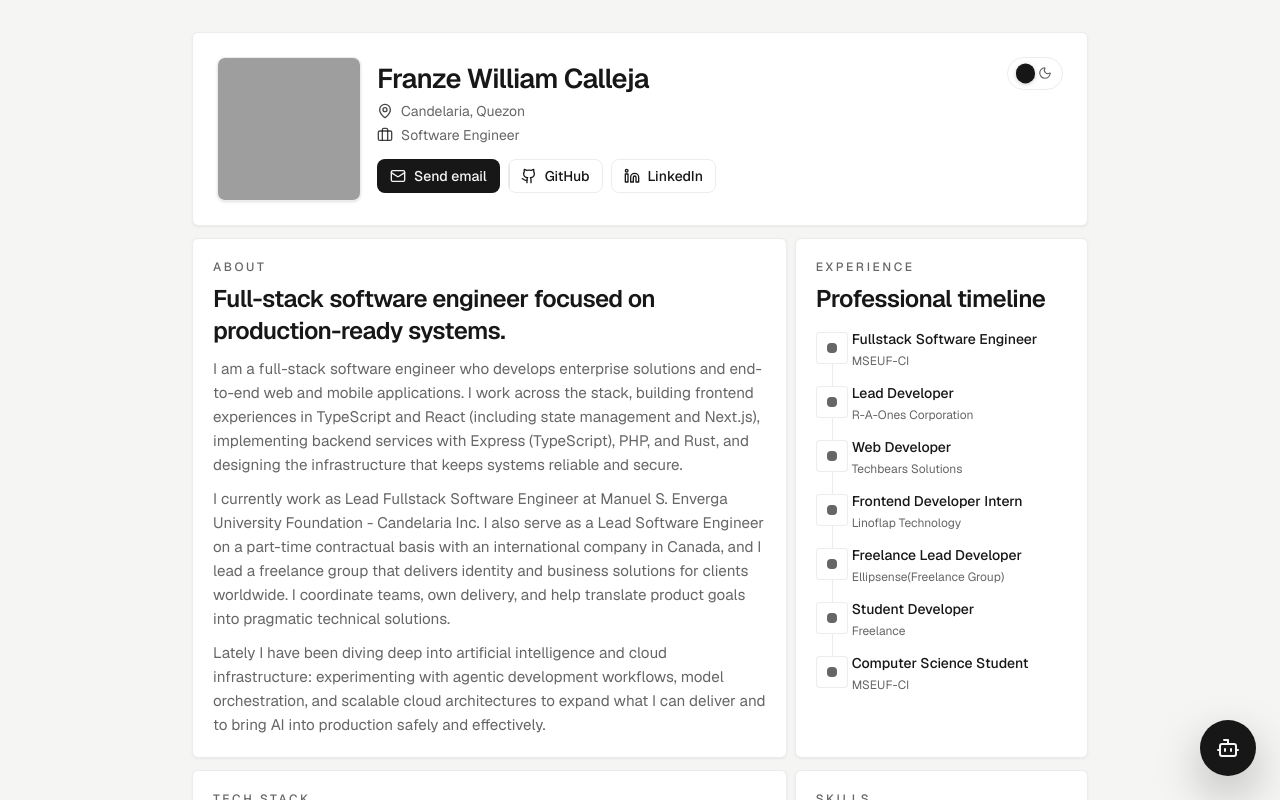
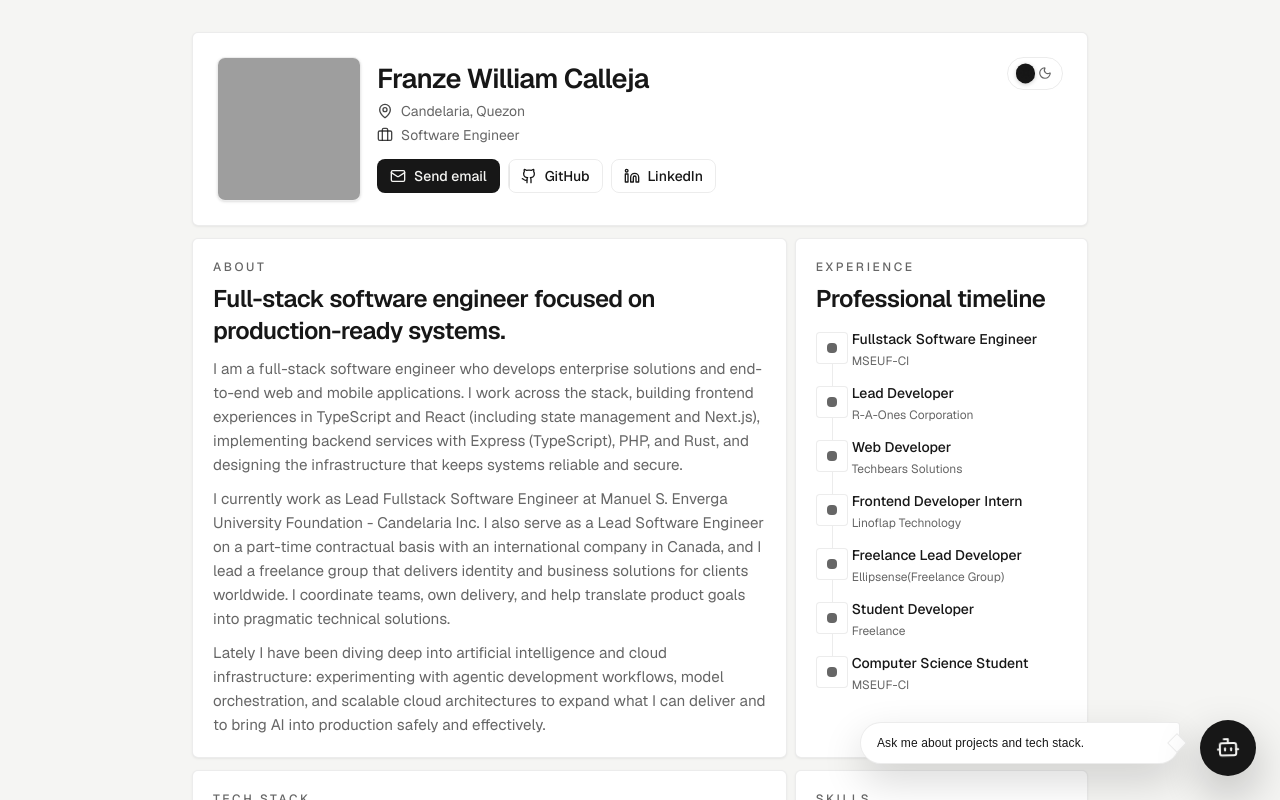
Before and after one commit to franze-calleja/franzecalleja, a Next.js app: page / in a window 1280 px wide. Shown: the top 800 px of the page. Built offline with nearby package versions, Linux system fonts and the light colour scheme; grey boxes are pictures that could not be loaded.

Commit message:
feat: add chat animations and callouts to enhance user interaction

```diff
--- a/app/globals.css
+++ b/app/globals.css
@@ -53,6 +53,80 @@ body {
   color: var(--background);
 }
 
+@keyframes chat-panel-enter {
+  0% {
+    opacity: 0;
+    transform: translateY(0.5rem) scale(0.96);
+  }
+
+  100% {
+    opacity: 1;
+    transform: translateY(0) scale(1);
+  }
+}
+
+@keyframes chat-callout-enter {
+  0% {
+    opacity: 0;
+    transform: translateX(0.75rem) scale(0.95);
+  }
+
+  100% {
+    opacity: 1;
+    transform: translateX(0) scale(1);
+  }
+}
+
+@keyframes chat-bot-idle {
+  0%,
+  100% {
+    transform: translateY(0) rotate(0deg) scale(1);
+  }
+
+  25% {
+    transform: translateY(-0.18rem) rotate(-6deg) scale(1.05);
+  }
+
+  50% {
+    transform: translateY(0.05rem) rotate(0deg) scale(1);
+  }
+
+  75% {
+    transform: translateY(-0.08rem) rotate(6deg) scale(1.03);
+  }
+}
+
+@keyframes chat-bot-open {
+  0%,
+  100% {
+    transform: translateY(0) rotate(0deg) scale(1);
+  }
+
+  25% {
+    transform: translateY(-0.08rem) rotate(-8deg) scale(1.03);
+  }
+
+  75% {
+    transform: translateY(0.04rem) rotate(8deg) scale(1.03);
+  }
+}
+
+.animate-chat-panel-enter {
+  animation: chat-panel-enter 180ms ease-out;
+}
+
+.animate-chat-callout-enter {
+  animation: chat-callout-enter 240ms ease-out;
+}
+
+.animate-chat-bot-idle {
+  animation: chat-bot-idle 2.8s ease-in-out infinite;
+}
+
+.animate-chat-bot-open {
+  animation: chat-bot-open 1.8s ease-in-out infinite;
+}
+
 .theme-switch {
   display: inline-flex;
   align-items: center;
--- a/components/chat-assistant.tsx
+++ b/components/chat-assistant.tsx
@@ -21,11 +21,19 @@ const quickPrompts = [
   "What technologies does he use most?",
 ];
 
+const chatCallouts = [
+  "Try to talk to me.",
+  "Ask me about projects and tech stack.",
+  "I can guide you through the portfolio.",
+];
+
 export default function ChatAssistant() {
   const [open, setOpen] = useState(false);
   const [messages, setMessages] = useState<ChatMessage[]>(starterMessages);
   const [input, setInput] = useState("");
   const [isSending, setIsSending] = useState(false);
+  const [calloutVisible, setCalloutVisible] = useState(false);
+  const [calloutIndex, setCalloutIndex] = useState(0);
   const messagesEndRef = useRef<HTMLDivElement>(null);
 
   useEffect(() => {
@@ -35,6 +43,28 @@ export default function ChatAssistant() {
 
     messagesEndRef.current?.scrollIntoView({ behavior: "smooth" });
   }, [messages, open]);
+
+  useEffect(() => {
+    if (open) {
+      setCalloutVisible(false);
+      return;
+    }
+
+    setCalloutVisible(true);
+
+    const hideTimeout = window.setTimeout(() => {
+      setCalloutVisible(false);
+    }, 3000);
+
+    const nextTimeout = window.setTimeout(() => {
+      setCalloutIndex((currentIndex) => (currentIndex + 1) % chatCallouts.length);
+    }, 5000);
+
+    return () => {
+      window.clearTimeout(hideTimeout);
+      window.clearTimeout(nextTimeout);
+    };
+  }, [open, calloutIndex]);
 
   async function sendMessage(messageText: string) {
     const trimmedMessage = messageText.trim();
@@ -89,15 +119,41 @@ export default function ChatAssistant() {
 
   return (
     <>
-      <div className="fixed bottom-5 right-5 z-50 sm:bottom-6 sm:right-6">
-        {open ? (
-          <div className="mb-3 flex h-[32rem] w-[min(92vw,22rem)] flex-col overflow-hidden rounded-2xl border border-[color:var(--border)] bg-[color:var(--surface)] shadow-[0_20px_60px_rgba(0,0,0,0.18)]">
-            <div className="flex items-center justify-between border-b border-[color:var(--border)] px-4 py-3">
+      <div className="pointer-events-none fixed bottom-5 right-5 z-50 sm:bottom-6 sm:right-6">
+        <div
+          className={`pointer-events-none absolute right-19 bottom-3 transition-[opacity,transform] duration-300 ease-out motion-reduce:transition-none ${
+            calloutVisible && !open
+              ? "translate-x-0 opacity-100 animate-chat-callout-enter"
+              : "translate-x-2 opacity-0"
+          }`}
+          aria-hidden={!calloutVisible || open}
+        >
+          <div className="relative w-72 rounded-3xl rounded-tr-sm border border-(--border) bg-(--surface) px-4 py-2.5 pr-5 text-left shadow-[0_16px_40px_rgba(0,0,0,0.16)] sm:w-80">
+            <span
+              aria-hidden="true"
+              className="absolute right-[-0.34rem] top-1/2 h-3.5 w-3.5 -translate-y-1/2 rotate-45 border border-(--border) bg-(--surface)"
+            />
+            <p className="text-xs font-medium leading-5 tracking-[0.01em] text-foreground">
+              {chatCallouts[calloutIndex]}
+            </p>
+          </div>
+        </div>
+
+        <div
+          className={`pointer-events-auto absolute bottom-19 right-0 w-[min(92vw,22rem)] origin-bottom-right rounded-2xl border border-(--border) bg-(--surface) shadow-[0_20px_60px_rgba(0,0,0,0.18)] transition-[opacity,transform] duration-200 ease-out motion-reduce:transition-none ${
+            open
+              ? "translate-y-0 scale-100 opacity-100 animate-chat-panel-enter"
+              : "pointer-events-none translate-y-3 scale-95 opacity-0"
+          }`}
+          aria-hidden={!open}
+        >
+          <div className="flex h-128 flex-col overflow-hidden rounded-2xl">
+            <div className="flex items-center justify-between border-b border-(--border) px-4 py-3">
               <div className="space-y-0.5">
-                <p className="text-sm font-semibold text-[color:var(--foreground)]">
+                <p className="text-sm font-semibold text-foreground">
                   Portfolio Assistant
                 </p>
-                <p className="text-xs text-[color:var(--muted)]">
+                <p className="text-xs text-(--muted)">
                   Powered by Gemini
                 </p>
               </div>
@@ -105,7 +161,7 @@ export default function ChatAssistant() {
               <button
                 type="button"
                 onClick={() => setOpen(false)}
-                className="inline-flex h-8 w-8 items-center justify-center rounded-full border border-[color:var(--border)] text-[color:var(--muted)] transition-colors hover:bg-[color:var(--hover)] hover:text-[color:var(--foreground)]"
+                className="inline-flex h-8 w-8 items-center justify-center rounded-full border border-(--border) text-(--muted) transition-colors hover:bg-(--hover) hover:text-foreground"
                 aria-label="Close assistant"
               >
                 <X className="h-4 w-4" />
@@ -118,22 +174,22 @@ export default function ChatAssistant() {
                   key={`${message.role}-${index}-${message.content.slice(0, 12)}`}
                   className={
                     message.role === "user"
-                      ? "ml-auto max-w-[85%] rounded-2xl rounded-br-sm bg-[color:var(--foreground)] px-3 py-2 text-sm text-[color:var(--background)]"
-                      : "mr-auto max-w-[85%] rounded-2xl rounded-bl-sm bg-[color:var(--hover)] px-3 py-2 text-sm text-[color:var(--foreground)]"
+                      ? "ml-auto max-w-[85%] rounded-2xl rounded-br-sm bg-foreground px-3 py-2 text-sm text-background"
+                      : "mr-auto max-w-[85%] rounded-2xl rounded-bl-sm bg-(--hover) px-3 py-2 text-sm text-foreground"
                   }
                 >
                   {message.content}
                 </div>
               ))}
               {isSending ? (
-                <div className="mr-auto max-w-[85%] rounded-2xl rounded-bl-sm bg-[color:var(--hover)] px-3 py-2 text-sm text-[color:var(--muted)]">
+                <div className="mr-auto max-w-[85%] rounded-2xl rounded-bl-sm bg-(--hover) px-3 py-2 text-sm text-(--muted)">
                   Thinking...
                 </div>
               ) : null}
               <div ref={messagesEndRef} />
             </div>
 
-            <div className="space-y-3 border-t border-[color:var(--border)] p-3">
+            <div className="space-y-3 border-t border-(--border) p-3">
               {messages.length <= 2 ? (
                 <div className="flex flex-wrap gap-2">
                   {quickPrompts.map((prompt) => (
@@ -141,7 +197,7 @@ export default function ChatAssistant() {
                       key={prompt}
                       type="button"
                       onClick={() => sendMessage(prompt)}
-                      className="rounded-full border border-[color:var(--border)] px-3 py-1.5 text-left text-xs text-[color:var(--muted)] transition-colors hover:bg-[color:var(--hover)] hover:text-[color:var(--foreground)]"
+                      className="rounded-full border border-(--border) px-3 py-1.5 text-left text-xs text-(--muted) transition-colors hover:bg-(--hover) hover:text-foreground"
                     >
                       {prompt}
                     </button>
@@ -161,12 +217,12 @@ export default function ChatAssistant() {
                   value={input}
                   onChange={(event) => setInput(event.target.value)}
                   placeholder="Ask anything about the portfolio..."
-                  className="h-10 flex-1 rounded-full border border-[color:var(--border)] bg-transparent px-4 text-sm text-[color:var(--foreground)] outline-none transition-colors placeholder:text-[color:var(--muted)] focus:border-[color:var(--foreground)]"
+                  className="h-10 flex-1 rounded-full border border-(--border) bg-transparent px-4 text-sm text-foreground outline-none transition-colors placeholder:text-(--muted) focus:border-foreground"
                 />
                 <button
                   type="submit"
                   disabled={isSending || !input.trim()}
-                  className="inline-flex h-10 w-10 items-center justify-center rounded-full bg-[color:var(--foreground)] text-[color:var(--background)] transition-opacity disabled:cursor-not-allowed disabled:opacity-50"
+                  className="inline-flex h-10 w-10 items-center justify-center rounded-full bg-foreground text-background transition-opacity disabled:cursor-not-allowed disabled:opacity-50"
                   aria-label="Send message"
                 >
                   <Send className="h-4 w-4" />
@@ -174,15 +230,19 @@ export default function ChatAssistant() {
               </form>
             </div>
           </div>
-        ) : null}
+        </div>
 
         <button
           type="button"
           onClick={() => setOpen((currentOpen) => !currentOpen)}
-          className="group flex h-14 w-14 items-center justify-center rounded-full border border-[color:var(--border)] bg-[color:var(--foreground)] text-[color:var(--background)] shadow-[0_18px_45px_rgba(0,0,0,0.25)] transition-transform hover:scale-105"
+          className="group pointer-events-auto absolute bottom-0 right-0 flex h-14 w-14 items-center justify-center rounded-full border border-(--border) bg-foreground text-background shadow-[0_18px_45px_rgba(0,0,0,0.25)] transition-[transform,box-shadow] duration-200 hover:scale-105 hover:shadow-[0_22px_50px_rgba(0,0,0,0.28)] motion-reduce:transition-none"
           aria-label={open ? "Close assistant" : "Open assistant"}
         >
-          <Bot className="h-6 w-6 transition-transform group-hover:scale-110" />
+          <Bot
+            className={`h-6 w-6 transition-transform duration-300 group-hover:scale-110 ${
+              open ? "animate-chat-bot-open" : "animate-chat-bot-idle"
+            }`}
+          />
         </button>
       </div>
     </>
--- a/components/gallery-card.tsx
+++ b/components/gallery-card.tsx
@@ -65,7 +65,7 @@ export default function GalleryCard() {
             <div
               key={item.label}
               data-gallery-item
-              className="group relative aspect-[3/4] w-36 shrink-0 overflow-hidden rounded-md border border-[color:var(--border)] sm:w-48 sm:aspect-[4/5] lg:w-auto lg:basis-1/5"
+              className="group relative aspect-3/4 w-36 shrink-0 overflow-hidden rounded-md border border-(--border) sm:w-48 sm:aspect-4/5 lg:w-auto lg:basis-1/5"
             >
               <div className={`absolute inset-0 bg-linear-to-br ${item.tone}`} />
               <div className="absolute inset-0 bg-[linear-gradient(160deg,rgba(255,255,255,0.14),transparent_45%,rgba(0,0,0,0.36))]" />
--- a/components/theme-toggle.tsx
+++ b/components/theme-toggle.tsx
@@ -15,7 +15,7 @@ export default function ThemeToggle() {
     <button
       type="button"
       onClick={toggleTheme}
-      className="theme-switch shrink-0 rounded-full border border-[color:var(--border)] bg-transparent p-1 text-[color:var(--foreground)] transition-colors hover:bg-[color:var(--hover)]"
+      className="theme-switch shrink-0 rounded-full border border-(--border) bg-transparent p-1 text-foreground transition-colors hover:bg-(--hover)"
       aria-label="Toggle color theme"
     >
       <span className="theme-switch__track">
```
Also changed, not shown: components/profile-header.tsx (+7 -7 lines), components/projects-card.tsx (+6 -6 lines), components/skills-card.tsx (+4 -4 lines), components/tech-stack-card.tsx (+5 -5 lines).
